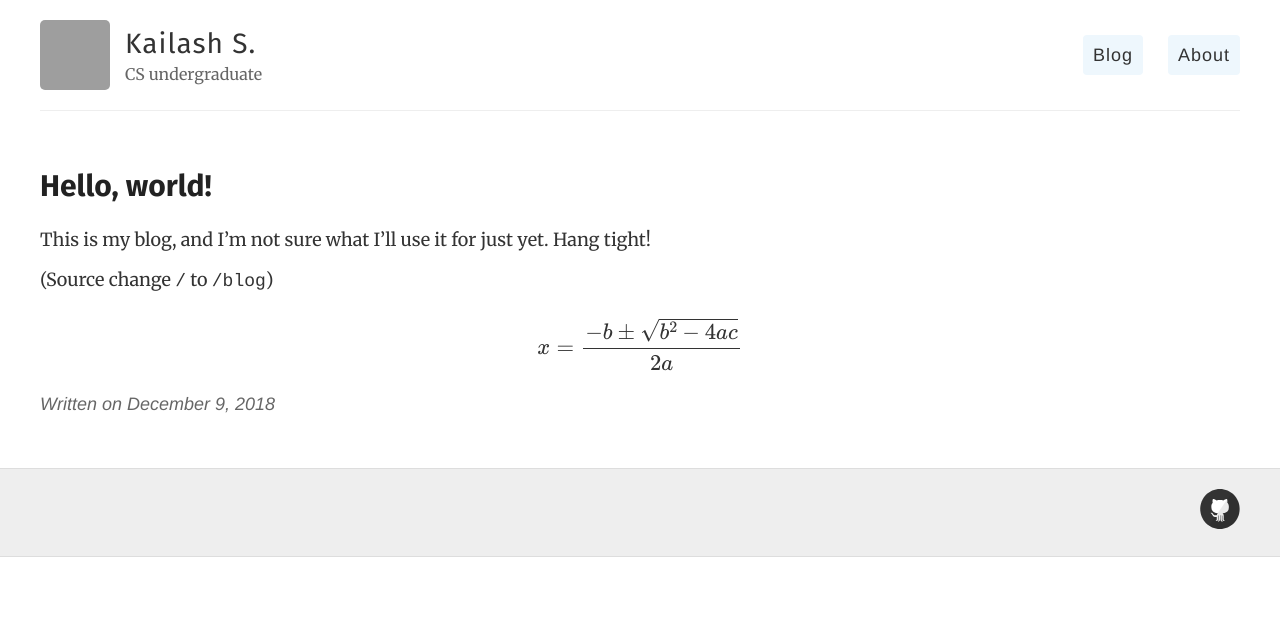
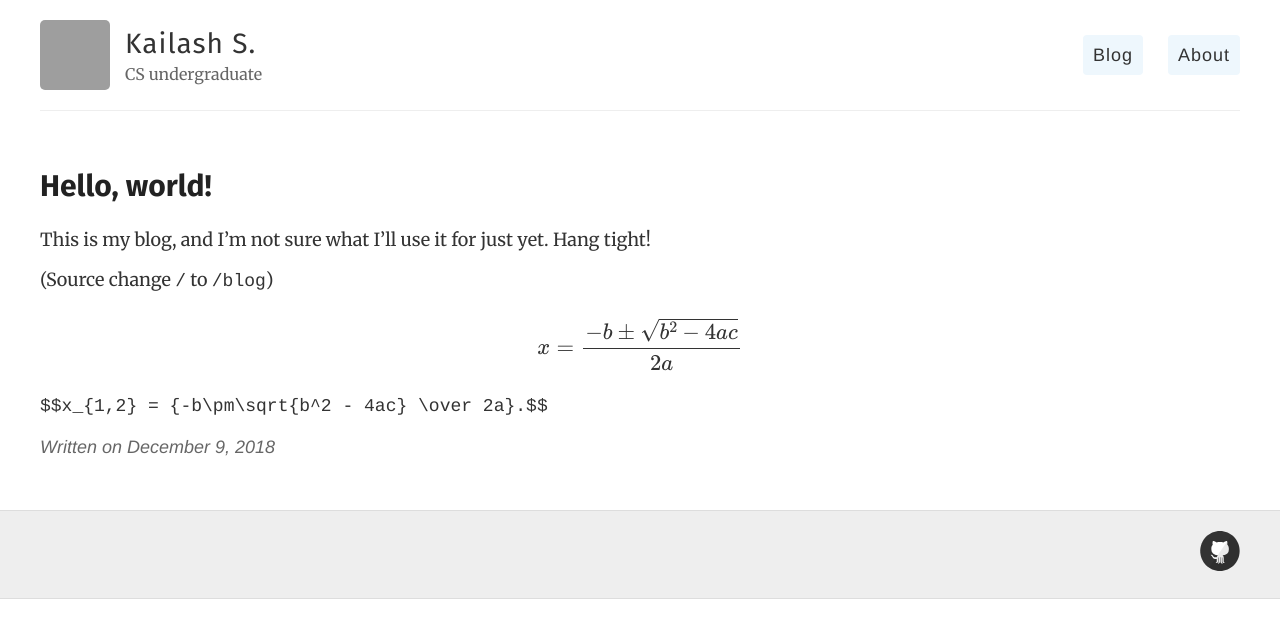
Before and after one commit to kaisubr/kaisubr.github.io, a Jekyll site: the page built from blog/_posts/2018-12-9-Hello-World.md, in a window 1280 px wide. Shown: the top 638 px of the page. Built offline with Jekyll 4.4.1, drawn with Linux system fonts in a browser that asks for light colours; formulas are drawn with MathJax 3; grey boxes are pictures that could not be loaded.

Commit message:
Update 2018-12-9-Hello-World.md

```diff
--- a/blog/_posts/2018-12-9-Hello-World.md
+++ b/blog/_posts/2018-12-9-Hello-World.md
@@ -9,3 +9,4 @@ This is my blog, and I'm not sure what I'll use it for just yet. Hang tight!
 (Source change `/` to `/blog`)
 
 \\[ x = {-b \pm \sqrt{b^2-4ac} \over 2a} \\]
+`$$x_{1,2} = {-b\pm\sqrt{b^2 - 4ac} \over 2a}.$$`
```
